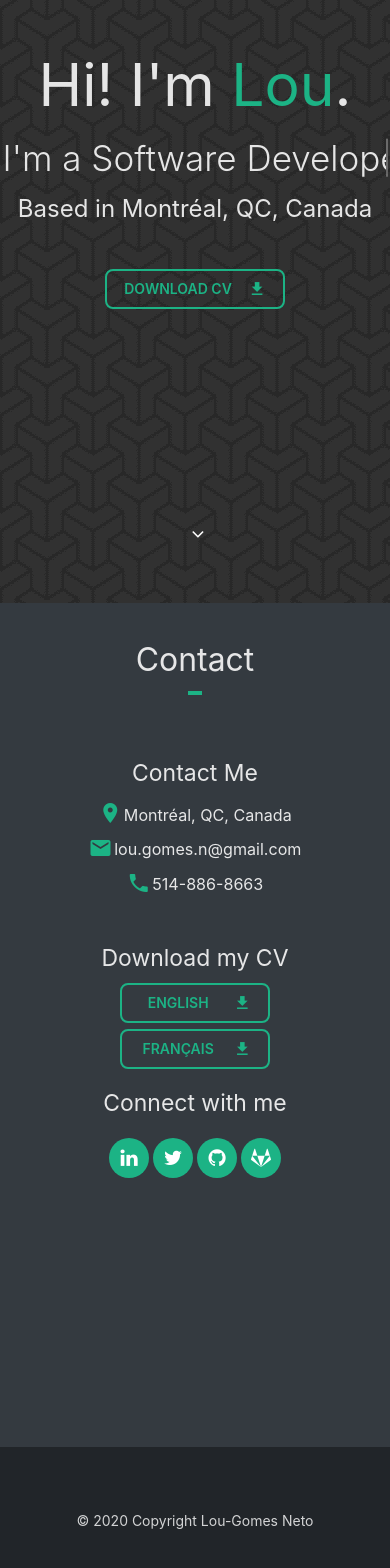
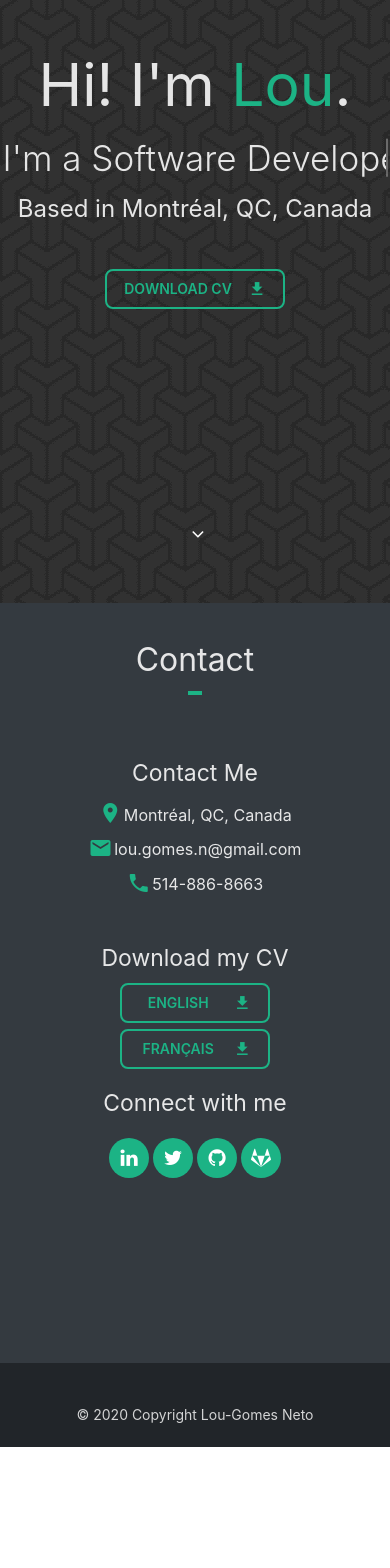
Before and after one commit to LouNeto/louneto.github.io, a React (Create React App) app: page / in a window 390 px wide. Shown: the part 280-1848 px from the top of the page. After the commit the page ends 1727 px from the top, so only its background shows below. Built offline with nearby package versions, Linux system fonts and the light colour scheme.

Commit message:
Smaller footer size on mobile

```diff
--- a/src/components/styles.css
+++ b/src/components/styles.css
@@ -307,7 +307,7 @@
 @media only screen and (max-width: 992px) {
   .contact {
     height: auto;
-    min-height: 100vh;
+    min-height: 90vh;
   }
   .contact-info h5 {
     margin-bottom: 10px;
@@ -426,6 +426,9 @@
 }
 
 @media only screen and (max-width: 992px) {
+  .page-footer {
+    height: 10vh;
+  }
   .footer-copyright {
     width: 80%;
   }
```
